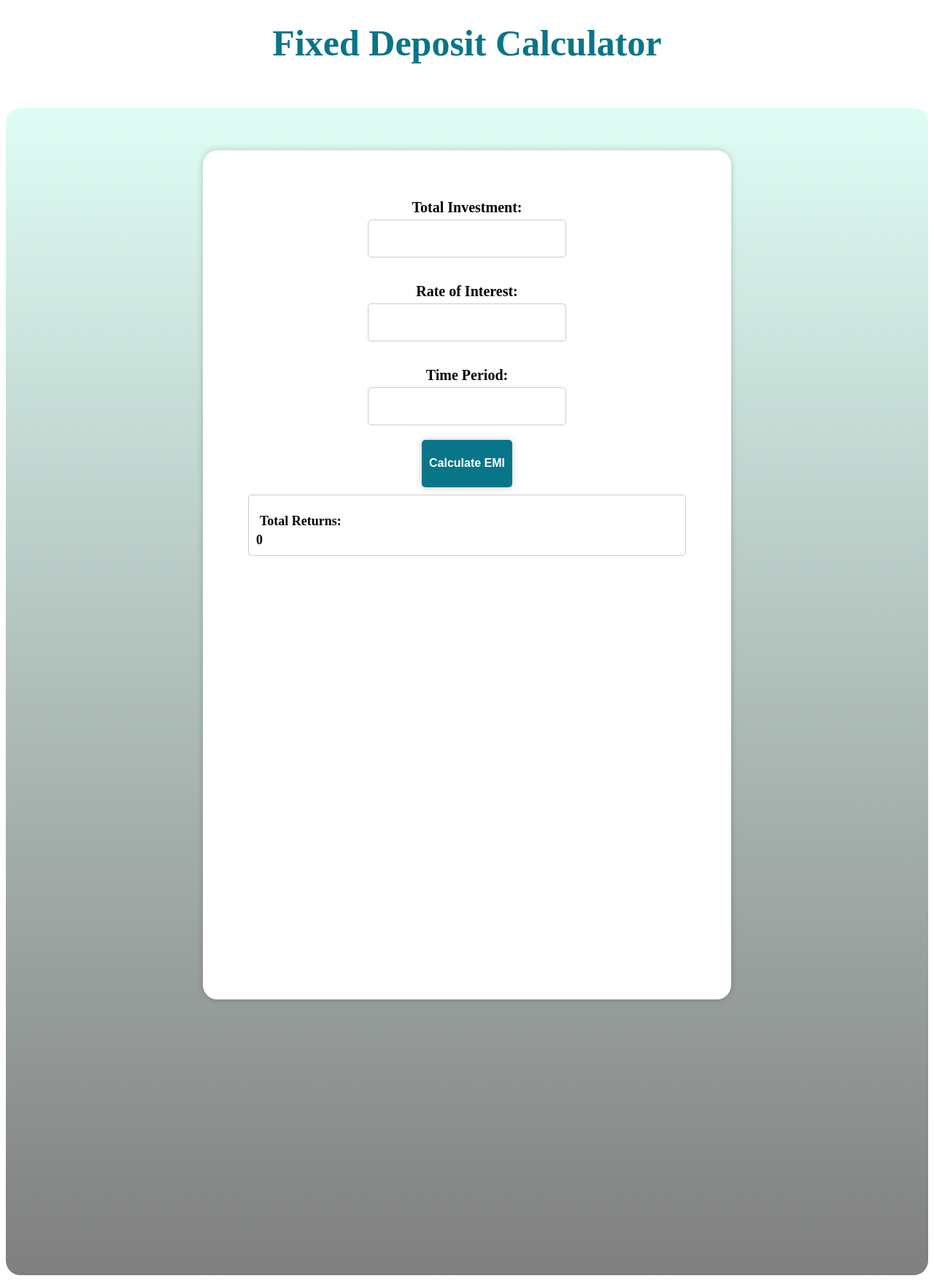
After one commit to raheelhparekh/expense_tracker-SPESA-, a PHP site: page /FD_Calculator.html in a window 1280 px wide. The commit adds this page. Shown: the whole page at 73% size. Run offline with PHP 8.4, Linux system fonts and the light colour scheme; a map, chart or similar area stays blank.

Commit message:
added fd calculator

```diff
--- /dev/null
+++ b/frontend/FD_Calculator.html
@@ -0,0 +1,36 @@
+<!DOCTYPE html>
+<html>
+<head>
+	<title>Fixed Deposit Calculator</title>
+	<link rel="stylesheet" type="text/css" href="/frontend/assets/css/FD-Calculator.css">
+	<script src="/frontend/assets/js/FD-Calculator.js"></script>
+    <script src="https://cdn.jsdelivr.net/npm/chart.js"></script>
+</head>
+<body>
+    <h1>Fixed Deposit Calculator</h1>
+	<div class="container">
+        <div class="form-box">
+		<form action="FD_Calculator.html" method="POST">
+
+				<label for="investment">Total Investment:</label>
+				<input type="number" id="investment" min="0" max="100000000" step="1000">
+				<label for="interest">Rate of Interest:</label>
+				<input type="number" id="interest" min="0" max="100" step="0.1">
+
+				<label for="duration">Time Period:</label>
+				<input type="number" id="duration" min="0" max="50" step="1">
+			<br>
+            <button type="button" onclick="calculate()"><h2>Calculate EMI</h2></button>
+            <div id="result">
+                <label for="returns">Total Returns:</label>
+				<span id="returns">0</span>
+            </div>
+
+			<div>
+				<canvas id="chart"></canvas>
+			</div>
+		</form>
+        </div>
+	</div>
+</body>
+</html>
--- /dev/null
+++ b/frontend/assets/css/FD-Calculator.css
@@ -0,0 +1,97 @@
+.container {
+    width: 100%;
+    height: 200vh;
+    background: linear-gradient(#dffdf5, rgba(0, 0, 0, 0.5)), url();
+    background-size: cover;
+    background-position: center;
+    position: relative;
+    z-index: 1;
+    border-radius: 20px;
+}
+
+h1 {
+    font-weight: bold;
+    text-align: center;
+    margin-bottom: 0px;
+    margin-top: 30px;
+    font-size: 50px;
+    margin-bottom: 60px;
+    color: rgb(8, 117, 136);
+    position: relative;
+}
+
+
+.form-box {
+    width: 100%;
+    height: 65%;
+    max-width: 600px;
+    font-size: 20px;
+    position: relative;
+    top: 40%;
+    left: 50%;
+    transform: translate(-50%, -50%);
+    background: #fff;
+    padding: 50px 60px 70px;
+    text-align: center;
+    translate: translate(-50%, -50%);
+    border-radius: 20px;
+    border: 2px solid white;
+    box-shadow: 0 0 10px 0 rgba(0, 0, 0, 0.2);
+
+}
+
+label {
+    display: block;
+    margin-top: 10px;
+    font-weight: bold;
+    padding: 5px;
+
+}
+
+input[type="number"] {
+    padding: 10px;
+    border: 1px solid #ccc;
+    border-radius: 5px;
+    margin-bottom: 20px;
+    width: 250px;
+    height: 30px;
+    font-size: 16px;
+
+}
+
+button {
+    padding: 10px;
+    background-color: rgb(8, 117, 136);
+    border: none;
+    border-radius: 5px;
+    cursor: pointer;
+    box-shadow: 0 0 10px 0 rgba(0, 0, 0, 0.2);
+}
+
+h2 {
+    font-size: 16px;
+    color: #fff;
+}
+
+#result {
+    margin-top: 10px;
+    padding: 10px;
+    border: 1px solid #ccc;
+    border-radius: 5px;
+    font-size: 18px;
+    font-weight: bold;
+    text-align: left;
+    padding: auto;
+}
+
+
+canvas {
+    margin-top: 20px;
+    height: 10px;
+    width: 10px;
+}
+
+#chart {
+    width: 50%;
+    height: auto;
+}
--- /dev/null
+++ b/frontend/assets/js/FD-Calculator.js
@@ -0,0 +1,27 @@
+function calculate() {
+	const investment = document.getElementById("investment").value;
+	const interest = document.getElementById("interest").value;
+	const duration = document.getElementById("duration").value;
+
+	const returns = investment * (1 + (interest / 100) * duration);
+	document.getElementById("returns").innerHTML = returns.toFixed(2);
+
+	const chart = document.getElementById("chart").getContext("2d");
+	new Chart(chart, {
+		type: "pie",
+		data: {
+			labels: ["Total Investment", "Total Returns"],
+			datasets: [{
+				data: [investment, returns],
+				backgroundColor: ["#FF6384", "#36A2EB"]
+			}]
+		},
+		options: {
+			responsive: true
+		}
+	});
+}
+
+
+
+calculate();
```
Also changed, not shown: frontend/assets/css/expence_tracker.css (+28 -37 lines), frontend/expence_tracker.html (+19 -17 lines).
